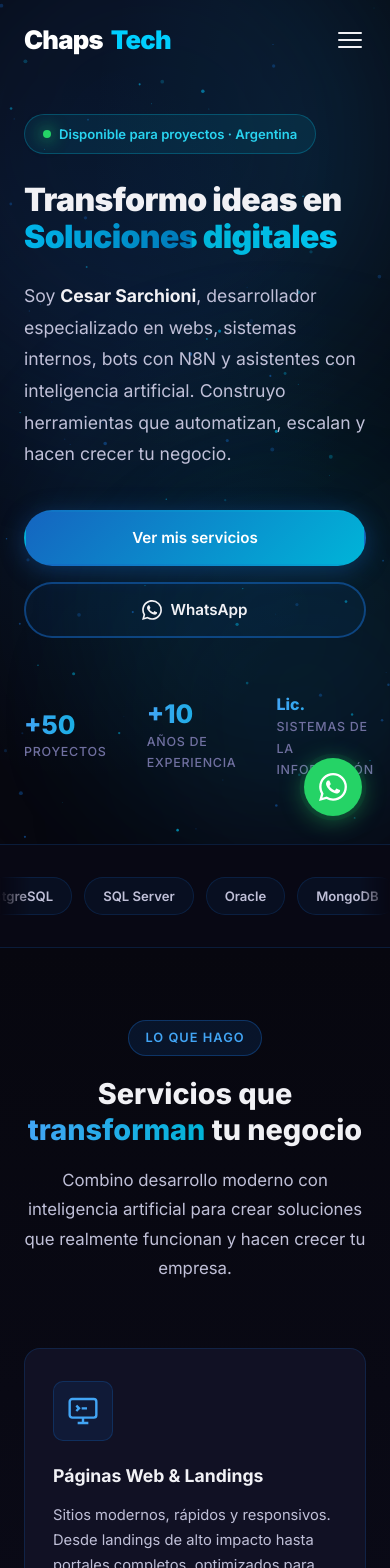
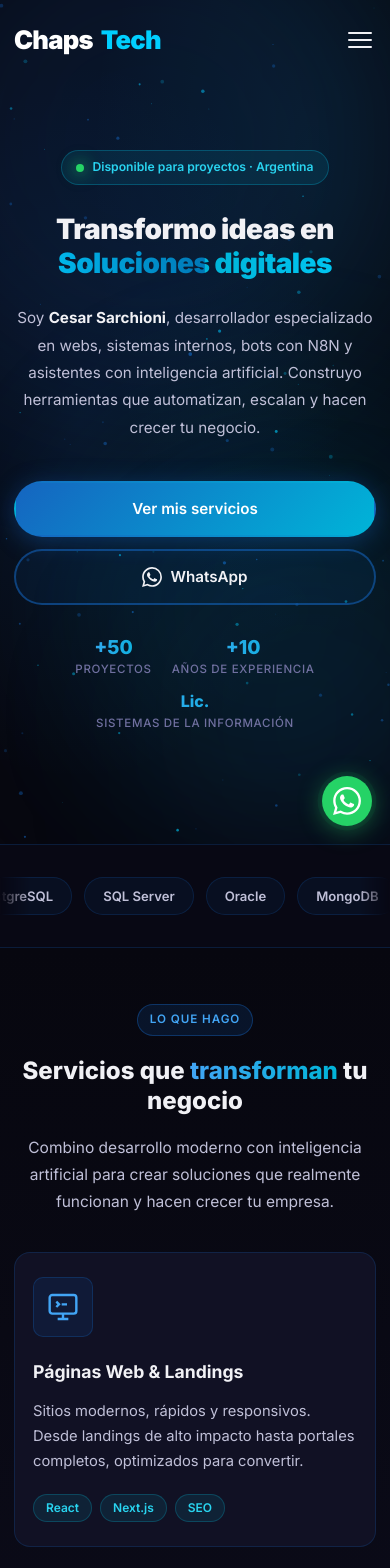
Before and after one commit to Chaps6590/ChapsTech, a React (Vite) app: page / in a window 390 px wide. Shown: the top 1568 px of the page. Built offline with nearby package versions, Linux system fonts and the light colour scheme.

Commit message:
feat: enhance responsive styles for sections and containers in index.css and App.css

```diff
--- a/src/App.css
+++ b/src/App.css
@@ -864,13 +864,14 @@
   .hero-right { display: none; }
   .floating-code { display: none; }
   .about-inner { grid-template-columns: 1fr; gap: 40px; }
-  .about-card { position: static; max-width: 380px; }
+  .about-card { position: static; max-width: 420px; margin: 0 auto; }
   .footer-inner { grid-template-columns: 1fr 1fr; }
   .footer-brand { grid-column: 1 / -1; }
+  .services-grid { grid-template-columns: repeat(auto-fill, minmax(280px, 1fr)); }
 }
 
 @media (max-width: 768px) {
-  .section { padding: 72px 0; }
+  /* NAV */
   .nav {
     display: none;
     position: fixed;
@@ -882,23 +883,78 @@
     align-items: center;
     gap: 8px;
     padding: 40px;
+    z-index: 999;
   }
   .nav.open { display: flex; }
   .nav-link { font-size: 1.4rem; padding: 14px 24px; }
   .burger { display: flex; }
   .header-cta { display: none; }
-  .hero { padding: 110px 0 60px; }
-  .hero-grid { flex-direction: column; gap: 32px; }
-  .hero-left { flex: unset; max-width: 100%; }
-  .hero-right { min-height: 320px; width: 100%; }
-  .hero-title { font-size: 2rem; }
-  .hero-stats { gap: 20px; }
+
+  /* HERO */
+  .hero { padding: 100px 0 56px; }
+  .hero-grid { flex-direction: column; gap: 0; }
+  .hero-left { flex: unset; max-width: 100%; text-align: center; }
+  .hero-badge { margin-left: auto; margin-right: auto; }
+  .hero-title { font-size: clamp(1.85rem, 7vw, 2.4rem); }
+  .hero-desc { font-size: 1rem; max-width: 100%; margin-left: auto; margin-right: auto; }
+  .hero-actions { justify-content: center; margin-bottom: 40px; }
+  .hero-stats { justify-content: center; gap: 18px; }
+  .stat-num { font-size: 1.35rem; }
+
+  /* SERVICES */
   .services-grid { grid-template-columns: 1fr; }
+
+  /* ABOUT */
+  .about-card { max-width: 100%; }
+  .skills-list { gap: 14px; }
+
+  /* CONTACT */
+  .contact-whatsapp { flex-direction: column; text-align: center; gap: 14px; }
+  .wa-arrow { display: none; }
+  .wa-icon { margin: 0 auto; }
   .contact-info-grid { grid-template-columns: 1fr; }
+
+  /* PROCESS */
+  .process-grid { grid-template-columns: 1fr 1fr; }
+
+  /* FOOTER */
   .footer-inner { grid-template-columns: 1fr; gap: 32px; }
+  .footer-bottom { flex-direction: column; text-align: center; gap: 6px; }
 }
 
 @media (max-width: 480px) {
-  .hero-actions { flex-direction: column; align-items: flex-start; }
+  /* HERO */
+  .hero { padding: 88px 0 48px; }
+  .hero-title { font-size: 1.75rem; line-height: 1.2; }
+  .hero-desc { font-size: 0.95rem; }
+  .hero-badge { font-size: 0.76rem; padding: 6px 14px; }
+  .hero-actions { flex-direction: column; align-items: stretch; gap: 12px; margin-bottom: 32px; }
+  .hero-stats { flex-wrap: wrap; gap: 12px 20px; }
+  .stat-divider { display: none; }
+  .stat-num { font-size: 1.2rem; }
+  .stat-label { font-size: 0.72rem; }
+
+  /* BUTTONS */
   .btn { width: 100%; justify-content: center; }
+
+  /* SERVICES */
+  .service-card { padding: 24px 18px; }
+
+  /* PROCESS */
+  .process-grid { grid-template-columns: 1fr; }
+  .process-card { padding: 24px 20px; }
+
+  /* CONTACT */
+  .contact-whatsapp { padding: 18px 16px; }
+  .wa-icon { width: 52px; height: 52px; min-width: 52px; }
+  .wa-title { font-size: 1rem; }
+
+  /* ABOUT */
+  .about-avatar { width: 110px; height: 110px; }
+  .about-name { font-size: 1.1rem; }
+
+  /* FOOTER */
+  .footer { padding: 48px 0 0; }
+  .footer-inner { gap: 28px; padding-bottom: 36px; }
+  .wa-float { bottom: 18px; right: 18px; width: 50px; height: 50px; }
 }
--- a/src/index.css
+++ b/src/index.css
@@ -192,3 +192,21 @@
 ::-webkit-scrollbar { width: 6px; }
 ::-webkit-scrollbar-track { background: var(--bg-primary); }
 ::-webkit-scrollbar-thumb { background: var(--blue); border-radius: 3px; }
+
+/* ═══════════════════════════════════════
+   RESPONSIVE — BASE
+═══════════════════════════════════════ */
+@media (max-width: 768px) {
+  .container { padding: 0 16px; }
+  .section { padding: 72px 0; }
+  .section-header { margin-bottom: 48px; }
+  .section-title { font-size: clamp(1.5rem, 6vw, 2rem); }
+  .section-desc { font-size: 0.97rem; }
+}
+
+@media (max-width: 480px) {
+  .container { padding: 0 14px; }
+  .section { padding: 56px 0; }
+  .section-header { margin-bottom: 36px; }
+  .section-badge { font-size: 0.73rem; padding: 5px 12px; }
+}
```
